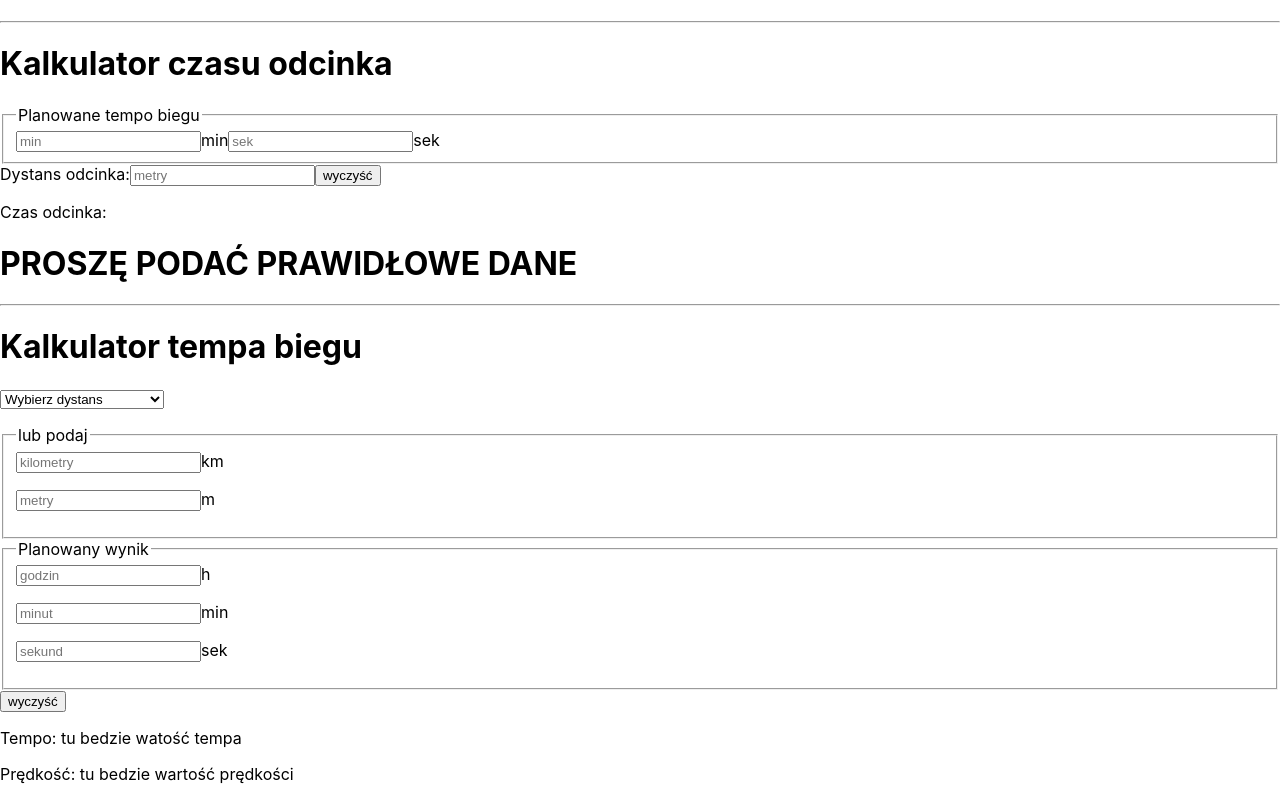
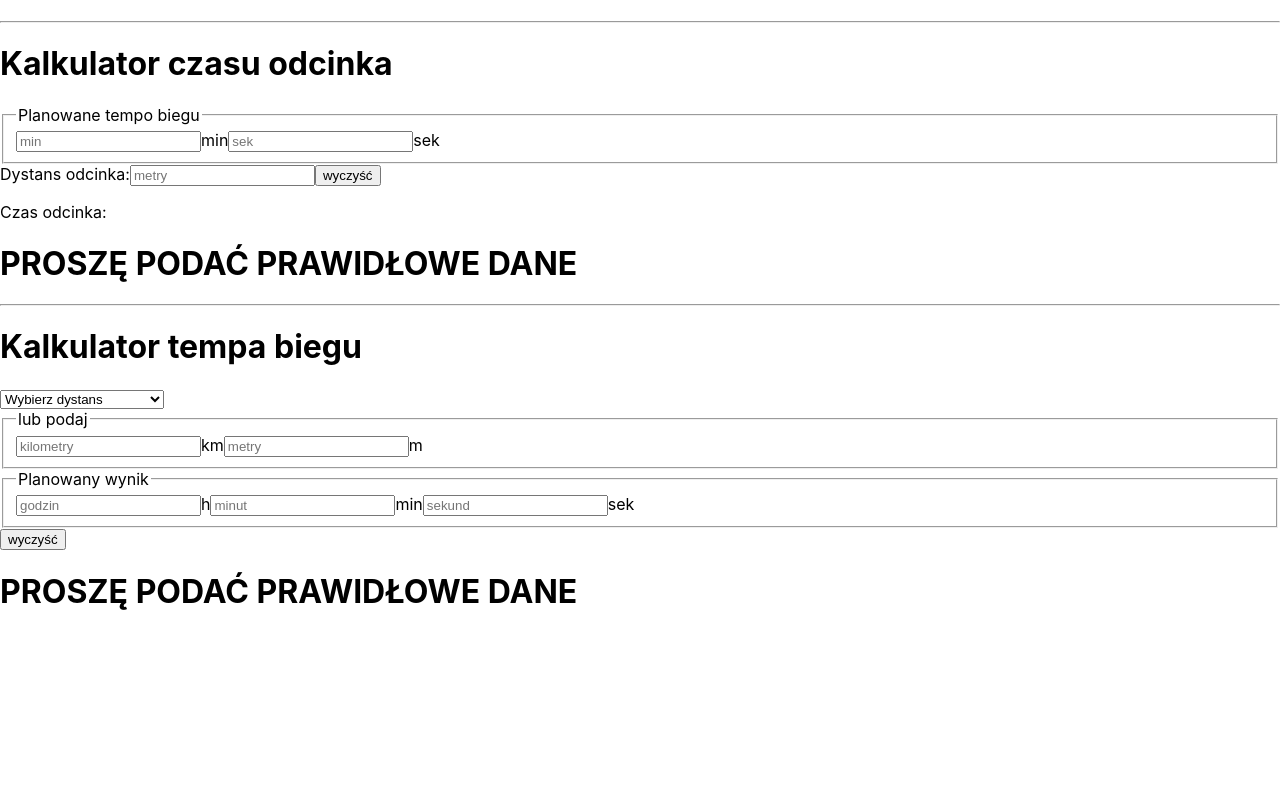
Before and after one commit to MorozMichal/React-calculators, a React (Create React App) app: page / in a window 1280 px wide. Shown: the part 508-1308 px from the top of the page. After the commit the page ends 1140 px from the top, so only its background shows below. Built offline with nearby package versions, Linux system fonts and the light colour scheme.

Commit message:
create calculator Palceofrunning

```diff
--- a/src/components/Placeofrunning/Placeofrunning.js
+++ b/src/components/Placeofrunning/Placeofrunning.js
@@ -1,13 +1,6 @@
 import React, { Component } from 'react';
+import ResultPlace from './ResultPlace';
 
-
-const ResultTempo = () => {
-    return "tu bedzie watość tempa"
-}
-
-const ResultSpeed = () => {
-    return "tu bedzie wartość prędkości"
-}
 
 
 class Placeofrunning extends Component {
@@ -73,7 +66,7 @@ class Placeofrunning extends Component {
         return (
             <>
                 <h1>Kalkulator tempa biegu</h1>
-                <select onChange={this.handleSelectDistance}>
+                <select value={selectDistance} onChange={this.handleSelectDistance}>
                     <option value="0">Wybierz dystans</option>
                     <option value="1">1 km</option>
                     <option value="3">3 km</option>
@@ -85,26 +78,19 @@ class Placeofrunning extends Component {
                     <option value="30">30 km</option>
                     <option value="42.195">42.195 km (maraton)</option>
                 </select>
-                <p>{selectDistance}</p>
                 <fieldset>
                     <legend>lub podaj</legend>
                     <label><input type="text" placeholder="kilometry" value={distanceKm} onChange={this.handleDistanceKm}></input>km</label>
-                    <p>{distanceKm}</p>
                     <label><input type="text" placeholder="metry" value={distanceM} onChange={this.handleDistanceM}></input>m</label>
-                    <p>{distanceM}</p>
                 </fieldset>
                 <fieldset>
                     <legend>Planowany wynik</legend>
                     <label><input type="text" placeholder="godzin" value={timeH} onChange={this.handleTimeH}></input>h</label>
-                    <p>{timeH}</p>
                     <label><input type="text" placeholder="minut" value={timeMin} onChange={this.handleTimeMin}></input>min</label>
-                    <p>{timeMin}</p>
                     <label><input type="text" placeholder="sekund" value={timeSek} onChange={this.handleTimeSek}></input>sek</label>
-                    <p>{timeSek}</p>
                 </fieldset>
                 <button onClick={this.handleReset}>wyczyść</button>
-                <p>Tempo: <ResultTempo /></p>
-                <p>Prędkość: <ResultSpeed /></p>
+                <p><ResultPlace selectDistance={selectDistance} distanceKm={distanceKm} distanceM={distanceM} timeH={timeH} timeMin={timeMin} timeSek={timeSek} /></p>
             </>
         );
     }
--- /dev/null
+++ b/src/components/Placeofrunning/ResultPlace.js
@@ -0,0 +1,35 @@
+import React from 'react';
+
+const ResultPlace = (props) => {
+
+    const timeH = props.timeH * 1;
+    const timeMin = props.timeMin * 1;
+    const timeSek = props.timeSek * 1;
+    const distanceKm = props.distanceKm * 1;
+    const distanceM = props.distanceM * 1;
+    const selectDistance = props.selectDistance * 1;
+    let distance = 0;
+
+    if (selectDistance > 0) {
+        distance = selectDistance;
+    } else {
+        distance = distanceKm + distanceM / 1000;
+    }
+
+    const time = (timeH * 3600 + timeMin * 60 + timeSek) / 3600;
+    const speed = Math.round((distance / time) * 1000) / 1000;
+
+    const timeKm = Math.floor((timeH * 3600 + timeMin * 60 + timeSek) / distance);
+    const timeMinut = Math.floor(timeKm / 60);
+    const timeSekund = Math.round(timeKm - Math.round(timeMinut) * 60);
+
+
+    return (
+        <>
+            <h1>{timeH + timeMin + timeSek > 0 && distanceKm + distanceM + selectDistance > 0 ? `Twoje tempo: ${timeMinut}' ${timeSekund}" /km, Twoja prędkość: ${speed} km/h` : "PROSZĘ PODAĆ PRAWIDŁOWE DANE"} </h1>
+
+        </>
+    )
+}
+
+export default ResultPlace
```
